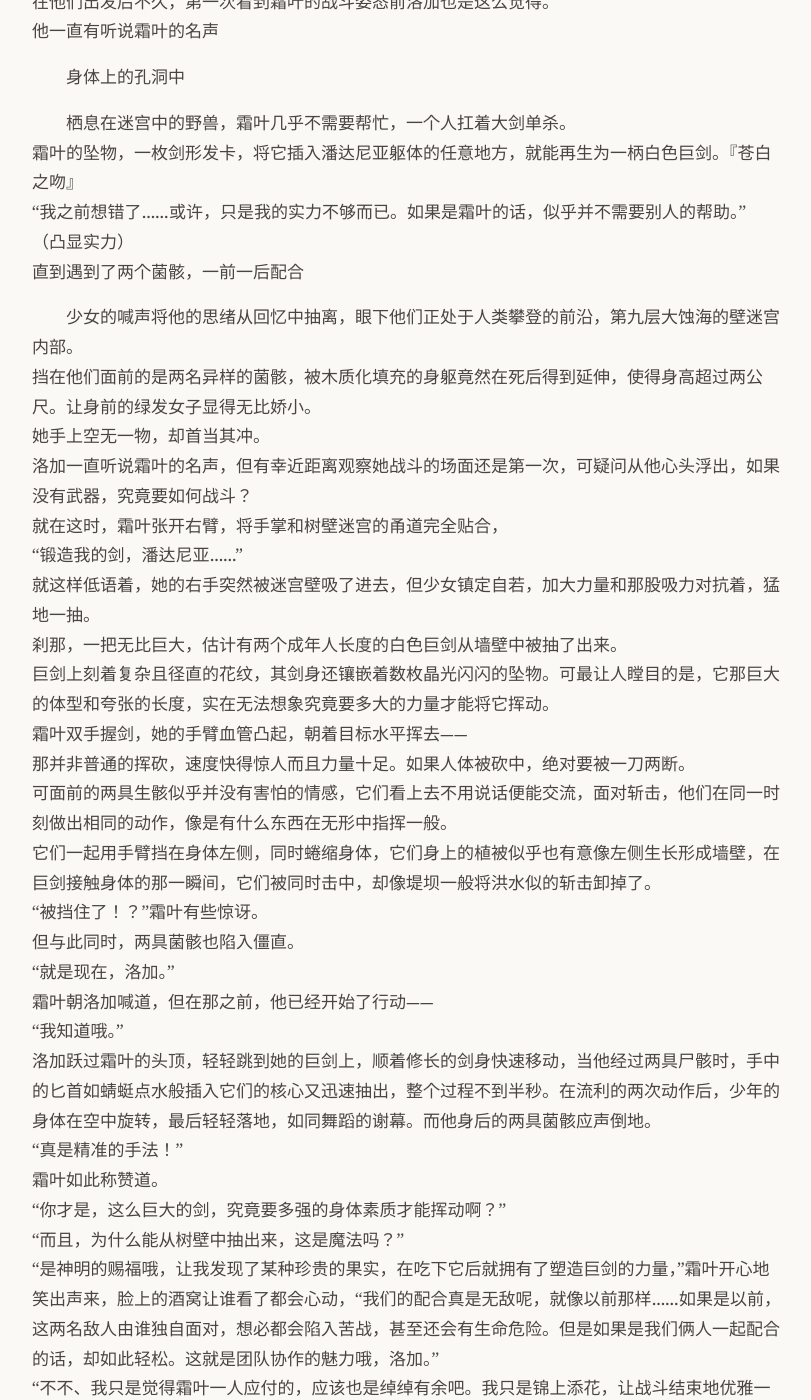
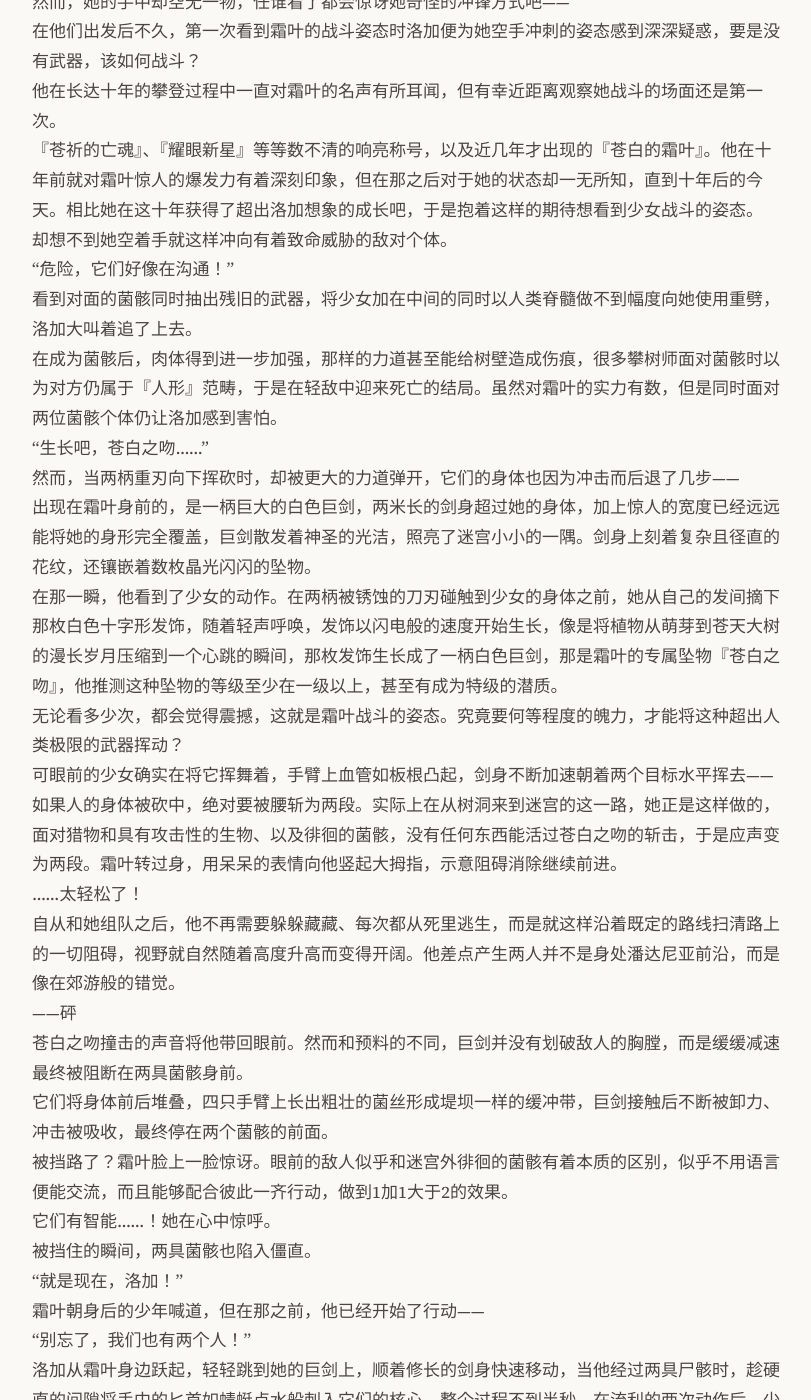
Before and after one commit to yihenc/yihenc.github.io, a Jekyll site: the page built from _posts/2026-03-02-壁迷宫.md, in a window 1280 px wide and 1400 px high, scrolled down 10426 px. Shown: the whole window, without its empty margins (232-1043 px from the left). Built offline with Jekyll 4.4.1, drawn with Linux system fonts in a browser that asks for light colours; nearby versions of some CDN libraries; some of the changed text lies outside the part shown.

Commit message:
Update: 壁迷宫

```diff
--- a/_posts/2026-03-02-壁迷宫.md
+++ b/_posts/2026-03-02-壁迷宫.md
@@ -40,9 +40,9 @@ date: 2026-03-02 00:00 +0000
 他毫不犹豫地钻了进去，因为毛毯并不宽敞，他能感受到少女柔软的大腿外侧和自己的紧紧贴着，而她丝毫不在意，双眼只是紧紧盯着十公尺开外的林地，而他此刻也被远处混乱的吼声与噪音再次吸引。
 只花了不到半分钟，洛加便观察到十公尺开外的菌柄被折断，伴随着巨大的撞击声响，孢子雾弥漫开来，从里面冲出的是一个浑身长满苔藓的高大身影，粗看过去像是拥有半人半犀一样的奇怪生物，足足有十三公尺左右的巨大身躯，下半身是有着厚重外皮的灰白色犀牛身体，而上半身有着类似人一样的躯体，头颅则还是犀牛的样子。在灰白的皮肤之上，覆盖了苔藓和地衣，因此在蚀海中起到很好的伪装效果，不过此刻在它与蘑菇森林的野蛮冲撞中，那些伪装都被剐蹭干净，露出灰白的厚重皮铠。如果洛加记得没错，它应该生活在这一层的食菌生物「半人犀牛」，他曾经在某个死去攀树师身上的笔记中看到过，因为它帅气的外形而印象深刻，一直都想亲眼见到，没想到是在今天。不过据那本笔记所说，人犀的威胁程度只有三星，因为是以蚀海的巨大菌类为食物，因此并不会主动攻击路过的攀树师。不过，如果一旦被惹怒，它的危险程度就会迅速提升，并且会因为暴怒而将周围的林地毁坏殆尽，且会在残暴地杀死敌对生物后才善罢甘休。简直是集天使和恶魔于一体的生物。
 “看它的身上，有人！”
-霜叶提醒的同时，洛加也观察到人犀的背后挂着五个人影，显得十分微小。他们的矛插进了人犀的铠甲中，它的背部插满了长毛，看起来像是插满牙签的青色香蕉，同时也让洛加想起霜叶在那个形态的样子，背部也是插满了看起来差不多的长矛，只不过数量比前者更多。
+霜叶提醒的同时，洛加也观察到人犀的背后挂着五个人影，在人犀上半身的阴影中显得十分微小。他们的矛插进了人犀的皮肤中，死死抓着矛柄任凭身体在空中随着人犀的冲撞而疯狂摇晃，看起来像几只弱不经风的旗帜，同时也让洛加想起霜叶在那个形态的样子，背部也是插满了看起来差不多的长矛。
 “他们是在狩猎……人犀吗？”
-洛加禁不住露出疑惑。
+洛加发出小声的疑惑。
 “到底哪边才是被狩猎的一方，还不清楚。”
 霜叶露出些许同情的眼神。
 那些人抓住长矛，向风中的旗帜般随着人犀的冲撞在空中反复摇晃。看上去，他们是在狩猎那头人犀。不过，他们显得有些力不从心，反而随时都有可能失去生命——
@@ -197,48 +197,43 @@ date: 2026-03-02 00:00 +0000
 对于攀树师来说，这里虽然被命名为『迷宫』，但对于其他生物来说，这里更像是优质的巢穴——
 没有外界孢子海的侵蚀，温暖而湿润，且形成了以可食用菌类为基础的生态链条，拥有诸多种类的食物。不过因此而出现的掠食性猛兽也会增加危险性就是了。
 但是，更加棘手的是出现在他们面前的东西。
-那是两名形态和人类完全一样、却不知道是否还算生物的个体，被称为『菌骸』。他们的身体被大大小小各式各样的孢子所占据，眯起眼睛就能看到随着身体晃动而不断散发的孢子粉尘，身体上的某些孔洞甚至开出了迷人的花朵，如果让下界做花卉贩卖生意的老板看见肯定会惊喜无比。
+那是两名形态和人类完全一样、却不知道是否还算生物的个体，被称为『菌骸』。他们的身体被大大小小各式各样的孢子所占据，眯起眼睛就能看到随着身体晃动而不断散发的孢子粉尘，身体上的某些孔洞甚至开出了让人感到美好的花朵，如果让下界做花卉贩卖生意的老板看见肯定会惊喜无比。
 但对于攀树师来说，那是看到就会让身体发怵的死亡之花。
 正是被眼前的景象所刺激，霜叶才会冲上前去，想要将它们从视线中抹除。
 然而，她的手中却空无一物，任谁看了都会惊讶她奇怪的冲锋方式吧——
-在他们出发后不久，第一次看到霜叶的战斗姿态前洛加也是这么觉得。
-他一直有听说霜叶的名声
-
-身体上的孔洞中
+在他们出发后不久，第一次看到霜叶的战斗姿态时洛加便为她空手冲刺的姿态感到深深疑惑，要是没有武器，该如何战斗？
+他在长达十年的攀登过程中一直对霜叶的名声有所耳闻，但有幸近距离观察她战斗的场面还是第一次。
+『苍祈的亡魂』、『耀眼新星』等等数不清的响亮称号，以及近几年才出现的『苍白的霜叶』。他在十年前就对霜叶惊人的爆发力有着深刻印象，但在那之后对于她的状态却一无所知，直到十年后的今天。相比她在这十年获得了超出洛加想象的成长吧，于是抱着这样的期待想看到少女战斗的姿态。
+却想不到她空着手就这样冲向有着致命威胁的敌对个体。
+“危险，它们好像在沟通！”
+看到对面的菌骸同时抽出残旧的武器，将少女加在中间的同时以人类脊髓做不到幅度向她使用重劈，洛加大叫着追了上去。
+在成为菌骸后，肉体得到进一步加强，那样的力道甚至能给树壁造成伤痕，很多攀树师面对菌骸时以为对方仍属于『人形』范畴，于是在轻敌中迎来死亡的结局。虽然对霜叶的实力有数，但是同时面对两位菌骸个体仍让洛加感到害怕。
+“生长吧，苍白之吻……”
+然而，当两柄重刃向下挥砍时，却被更大的力道弹开，它们的身体也因为冲击而后退了几步——
+出现在霜叶身前的，是一柄巨大的白色巨剑，两米长的剑身超过她的身体，加上惊人的宽度已经远远能将她的身形完全覆盖，巨剑散发着神圣的光洁，照亮了迷宫小小的一隅。剑身上刻着复杂且径直的花纹，还镶嵌着数枚晶光闪闪的坠物。
+在那一瞬，他看到了少女的动作。在两柄被锈蚀的刀刃碰触到少女的身体之前，她从自己的发间摘下那枚白色十字形发饰，随着轻声呼唤，发饰以闪电般的速度开始生长，像是将植物从萌芽到苍天大树的漫长岁月压缩到一个心跳的瞬间，那枚发饰生长成了一柄白色巨剑，那是霜叶的专属坠物『苍白之吻』，他推测这种坠物的等级至少在一级以上，甚至有成为特级的潜质。
+无论看多少次，都会觉得震撼，这就是霜叶战斗的姿态。究竟要何等程度的魄力，才能将这种超出人类极限的武器挥动？
+可眼前的少女确实在将它挥舞着，手臂上血管如板根凸起，剑身不断加速朝着两个目标水平挥去——
+如果人的身体被砍中，绝对要被腰斩为两段。实际上在从树洞来到迷宫的这一路，她正是这样做的，面对猎物和具有攻击性的生物、以及徘徊的菌骸，没有任何东西能活过苍白之吻的斩击，于是应声变为两段。霜叶转过身，用呆呆的表情向他竖起大拇指，示意阻碍消除继续前进。
+……太轻松了！
+自从和她组队之后，他不再需要躲躲藏藏、每次都从死里逃生，而是就这样沿着既定的路线扫清路上的一切阻碍，视野就自然随着高度升高而变得开阔。他差点产生两人并不是身处潘达尼亚前沿，而是像在郊游般的错觉。
+——砰
+苍白之吻撞击的声音将他带回眼前。然而和预料的不同，巨剑并没有划破敌人的胸膛，而是缓缓减速最终被阻断在两具菌骸身前。
+它们将身体前后堆叠，四只手臂上长出粗壮的菌丝形成堤坝一样的缓冲带，巨剑接触后不断被卸力、冲击被吸收，最终停在两个菌骸的前面。
+被挡路了？霜叶脸上一脸惊讶。眼前的敌人似乎和迷宫外徘徊的菌骸有着本质的区别，似乎不用语言便能交流，而且能够配合彼此一齐行动，做到1加1大于2的效果。
+它们有智能……！她在心中惊呼。
+被挡住的瞬间，两具菌骸也陷入僵直。
+“就是现在，洛加！”
+霜叶朝身后的少年喊道，但在那之前，他已经开始了行动——
+“别忘了，我们也有两个人！”
+洛加从霜叶身边跃起，轻轻跳到她的巨剑上，顺着修长的剑身快速移动，当他经过两具尸骸时，趁硬直的间隙将手中的匕首如蜻蜓点水般刺入它们的核心，整个过程不到半秒。在流利的两次动作后，少年的身体在空中旋转，最后轻轻落地，如同舞蹈的谢幕。而他身后的两具菌骸应声倒地。
+“真是精准的手法！”
+少女一边跑过来一边赞叹。
+“你才是，这么巨大的剑，究竟要多强的身体素质才能挥动啊？而且，苍白之吻究竟是什么，我从未见过这种坠物。”
+“这是我在第五层的一片花田深处发现的坠物，
 
 
-栖息在迷宫中的野兽，霜叶几乎不需要帮忙，一个人扛着大剑单杀。
-霜叶的坠物，一枚剑形发卡，将它插入潘达尼亚躯体的任意地方，就能再生为一柄白色巨剑。『苍白之吻』
-“我之前想错了……或许，只是我的实力不够而已。如果是霜叶的话，似乎并不需要别人的帮助。”
-（凸显实力）
-直到遇到了两个菌骸，一前一后配合
-
-
-
-少女的喊声将他的思绪从回忆中抽离，眼下他们正处于人类攀登的前沿，第九层大蚀海的壁迷宫内部。
-挡在他们面前的是两名异样的菌骸，被木质化填充的身躯竟然在死后得到延伸，使得身高超过两公尺。让身前的绿发女子显得无比娇小。
-她手上空无一物，却首当其冲。
-洛加一直听说霜叶的名声，但有幸近距离观察她战斗的场面还是第一次，可疑问从他心头浮出，如果没有武器，究竟要如何战斗？
-就在这时，霜叶张开右臂，将手掌和树壁迷宫的甬道完全贴合，
-“锻造我的剑，潘达尼亚……”
-就这样低语着，她的右手突然被迷宫壁吸了进去，但少女镇定自若，加大力量和那股吸力对抗着，猛地一抽。
-刹那，一把无比巨大，估计有两个成年人长度的白色巨剑从墙壁中被抽了出来。
-巨剑上刻着复杂且径直的花纹，其剑身还镶嵌着数枚晶光闪闪的坠物。可最让人瞠目的是，它那巨大的体型和夸张的长度，实在无法想象究竟要多大的力量才能将它挥动。
-霜叶双手握剑，她的手臂血管凸起，朝着目标水平挥去——
-那并非普通的挥砍，速度快得惊人而且力量十足。如果人体被砍中，绝对要被一刀两断。
-可面前的两具生骸似乎并没有害怕的情感，它们看上去不用说话便能交流，面对斩击，他们在同一时刻做出相同的动作，像是有什么东西在无形中指挥一般。
-它们一起用手臂挡在身体左侧，同时蜷缩身体，它们身上的植被似乎也有意像左侧生长形成墙壁，在巨剑接触身体的那一瞬间，它们被同时击中，却像堤坝一般将洪水似的斩击卸掉了。
-“被挡住了！？”霜叶有些惊讶。
-但与此同时，两具菌骸也陷入僵直。
-“就是现在，洛加。”
-霜叶朝洛加喊道，但在那之前，他已经开始了行动——
-“我知道哦。”
-洛加跃过霜叶的头顶，轻轻跳到她的巨剑上，顺着修长的剑身快速移动，当他经过两具尸骸时，手中的匕首如蜻蜓点水般插入它们的核心又迅速抽出，整个过程不到半秒。在流利的两次动作后，少年的身体在空中旋转，最后轻轻落地，如同舞蹈的谢幕。而他身后的两具菌骸应声倒地。
-“真是精准的手法！”
-霜叶如此称赞道。
-“你才是，这么巨大的剑，究竟要多强的身体素质才能挥动啊？”
-“而且，为什么能从树壁中抽出来，这是魔法吗？”
-“是神明的赐福哦，让我发现了某种珍贵的果实，在吃下它后就拥有了塑造巨剑的力量，”霜叶开心地笑出声来，脸上的酒窝让谁看了都会心动，“我们的配合真是无敌呢，就像以前那样……如果是以前，这两名敌人由谁独自面对，想必都会陷入苦战，甚至还会有生命危险。但是如果是我们俩人一起配合的话，却如此轻松。这就是团队协作的魅力哦，洛加。”
+发现了这枚珍贵的坠物，在吃下它后就拥有了塑造巨剑的力量，”霜叶开心地笑出声来，脸上的酒窝让谁看了都会心动，“我们的配合真是无敌呢，就像以前那样……如果是以前，这两名敌人由谁独自面对，想必都会陷入苦战，甚至还会有生命危险。但是如果是我们俩人一起配合的话，却如此轻松。这就是团队协作的魅力哦，洛加。”
 “不不、我只是觉得霜叶一人应付的，应该也是绰绰有余吧。我只是锦上添花，让战斗结束地优雅一些罢了。不过，如果是我一人面对的话，估计只有逃跑的份了！这两名菌骸反应迅速，而且都有生前莲环攀树师的实力。”
 “不要贬低自己，洛加，我们能来到这个地方，说明已经是当之无愧的开拓者了，比大部分莲环还要强大。”
 霜叶拍拍他的肩，示意俩人继续前进。
```
